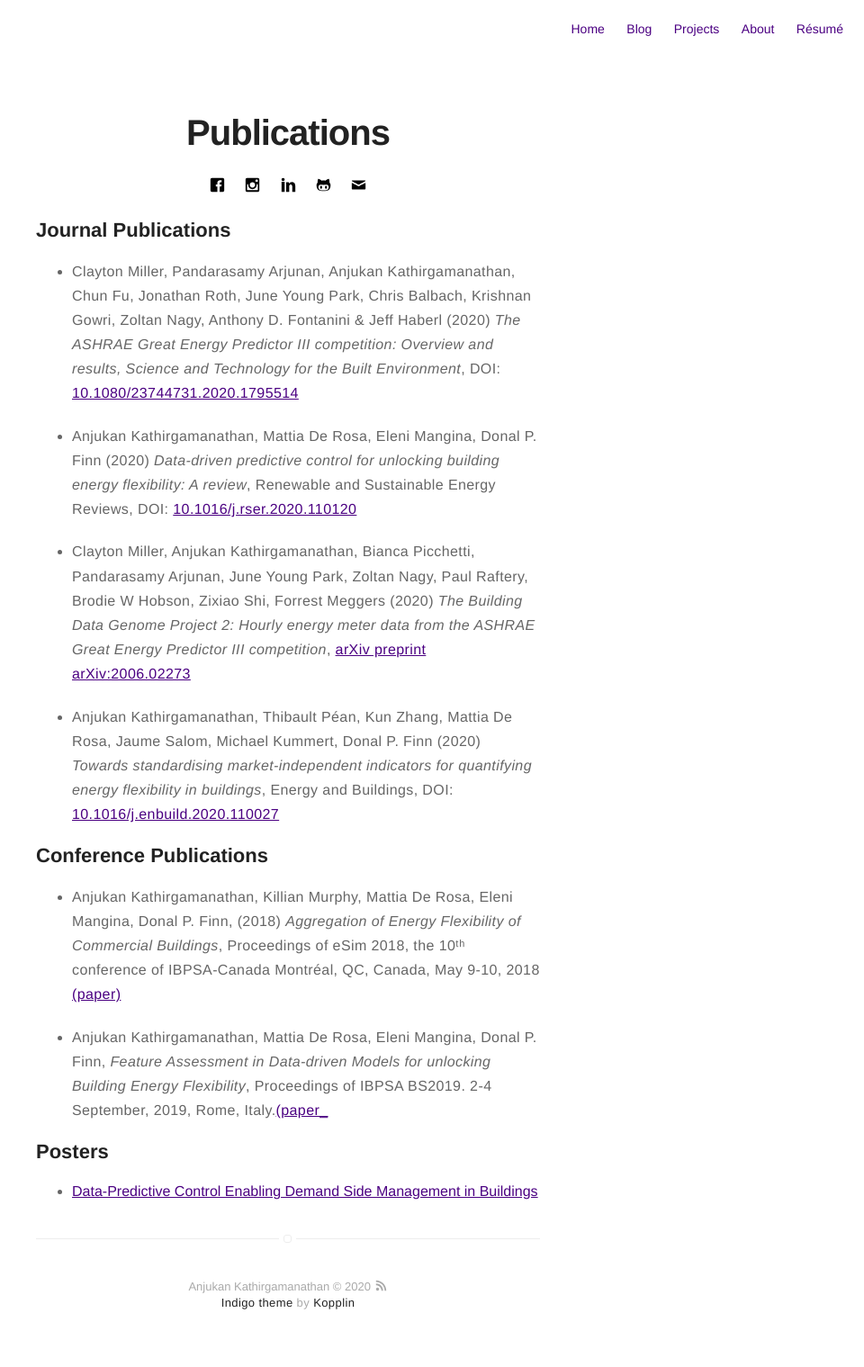
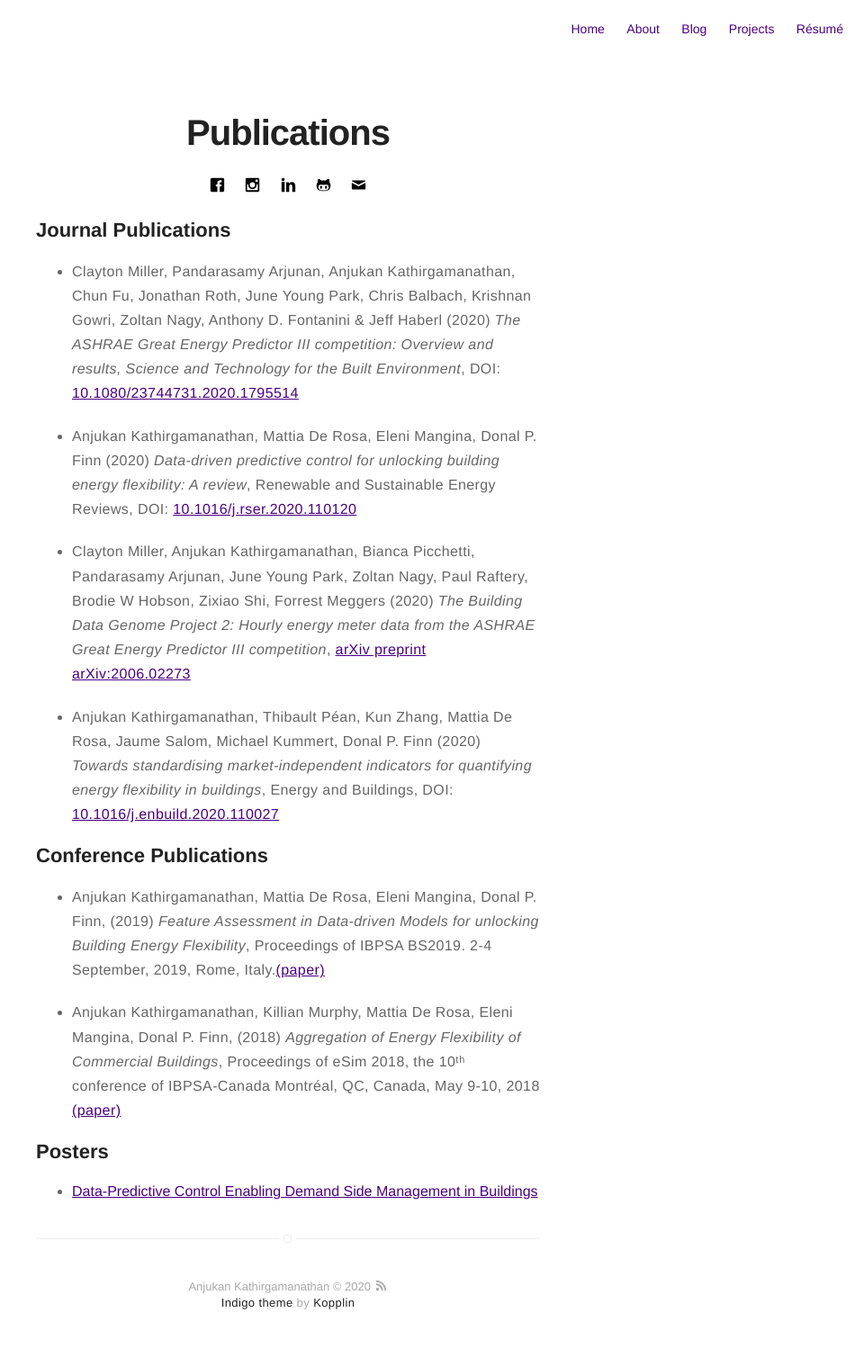
Before and after one commit to anjukan/anjukan.github.io, a Jekyll site: the page built from publications.md, in a window 1280 px wide. Shown: the whole page at 90% size, without its empty margins (320-1280 px from the left). Built offline with Jekyll 4.4.1, drawn with Linux system fonts in a browser that asks for light colours.

Commit message:
updated publications page

```diff
--- a/_includes/nav.html
+++ b/_includes/nav.html
@@ -4,6 +4,14 @@
             <li class="item">
                 <a class="link" href="{{ site.url }}/">Home</a>
             </li>
+        {% endif %}
+
+		{% if site.about == true %}
+            {% if page.title != "About" %}
+                <li class="item">
+                    <a class="link" href="{{ site.url }}/about">About</a>
+                </li>
+            {% endif %}
         {% endif %}
 
         {% if site.blog == true %}
@@ -18,14 +26,6 @@
             {% if page.title != "Projects" %}
                 <li class="item">
                     <a class="link" href="{{ site.url }}/projects">Projects</a>
-                </li>
-            {% endif %}
-        {% endif %}
-
-        {% if site.about == true %}
-            {% if page.title != "About" %}
-                <li class="item">
-                    <a class="link" href="{{ site.url }}/about">About</a>
                 </li>
             {% endif %}
         {% endif %}
--- a/publications.md
+++ b/publications.md
@@ -27,13 +27,13 @@ permalink: /publications/
 <h2> Conference Publications</h2>
 
 <ul>
+	<li><p>Anjukan Kathirgamanathan, Mattia De Rosa, Eleni Mangina,
+	Donal P. Finn, (2019) <em>Feature Assessment in Data-driven Models for unlocking Building Energy Flexibility</em>, Proceedings of IBPSA
+	BS2019. 2-4 September, 2019, Rome, Italy.<a href="http://www.ibpsa.org/proceedings/BS2019/BS2019_210591.pdf">(paper)</a></p></li>
 	<li><p>Anjukan Kathirgamanathan, Killian Murphy, Mattia De Rosa,
 	Eleni Mangina, Donal P. Finn, (2018) <em>Aggregation of Energy Flexibility of Commercial Buildings</em>, Proceedings of eSim 2018, the 10ᵗʰ
 	conference of IBPSA-Canada Montréal, QC, Canada, May 9-10, 2018 <a href="http://www.ibpsa.org/proceedings/eSimPapers/2018/1-3-A-4.pdf">
 	(paper)</a></p></li>
-	<li><p>Anjukan Kathirgamanathan, Mattia De Rosa, Eleni Mangina,
-	Donal P. Finn, <em>Feature Assessment in Data-driven Models for unlocking Building Energy Flexibility</em>, Proceedings of IBPSA
-	BS2019. 2-4 September, 2019, Rome, Italy.<a href="http://www.ibpsa.org/proceedings/BS2019/BS2019_210591.pdf">(paper_</a></p></li>
 </ul>
 
 <h2>Posters</h2>
```
